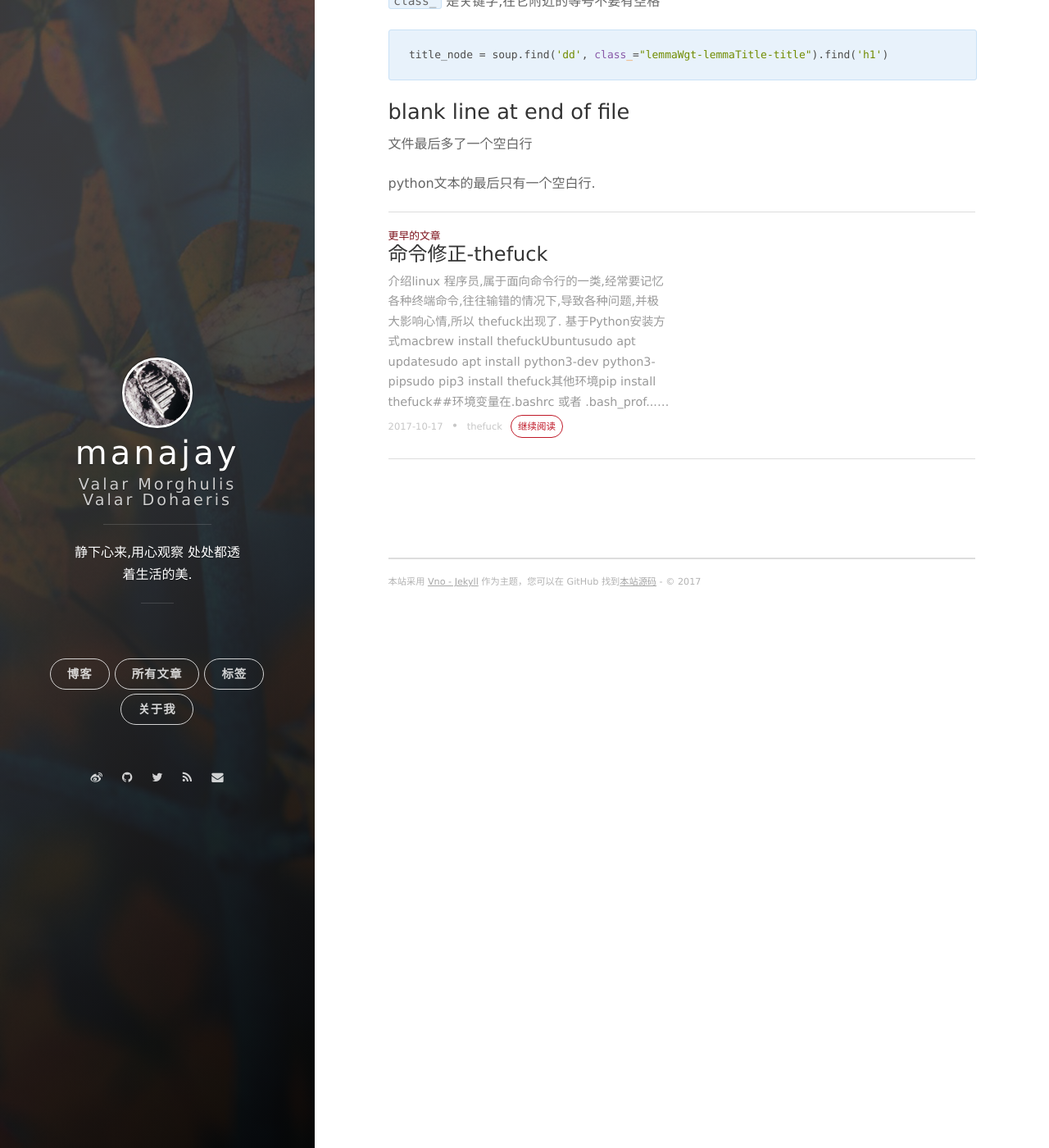
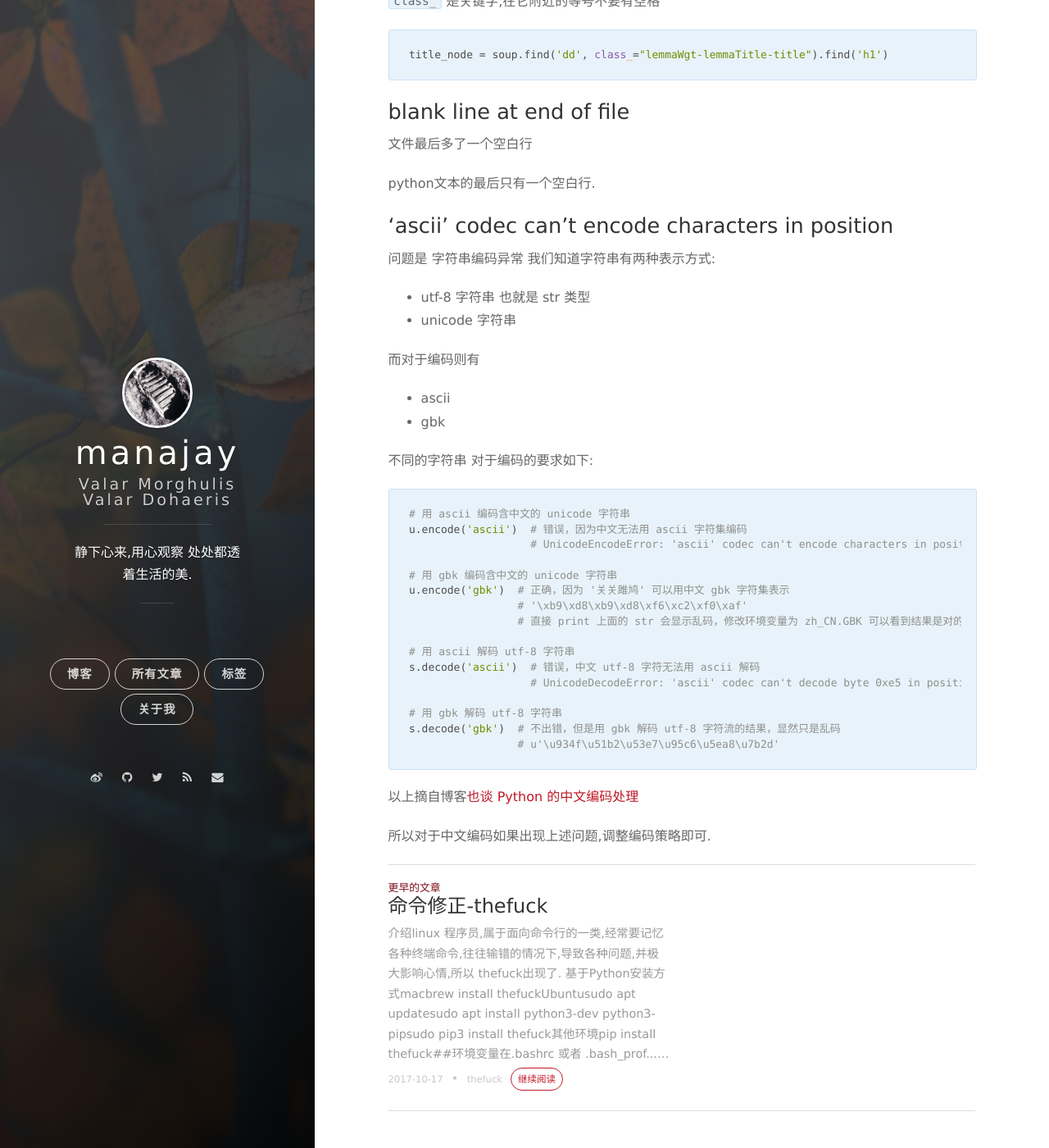
Before and after one commit to manajay/manajay.github.io, a Jekyll site: the page built from _posts/2017-10-21-python-rules.md, in a window 1280 px wide and 1400 px high, scrolled down 2249 px. Shown: the whole window at 82% size. Built offline with Jekyll 4.4.1, drawn with Linux system fonts in a browser that asks for light colours; nearby versions of some CDN libraries; comment, search, counter and statistics services are not loaded.

Commit message:
update python syntax warning

````diff
--- a/_posts/2017-10-21-python-rules.md
+++ b/_posts/2017-10-21-python-rules.md
@@ -120,3 +120,43 @@ title_node = soup.find('dd', class_="lemmaWgt-lemmaTitle-title").find('h1')
 文件最后多了一个空白行
 
 python文本的最后只有一个空白行.
+
+
+### 'ascii' codec can't encode characters in position
+
+问题是 字符串编码异常
+我们知道字符串有两种表示方式:
+
+* utf-8 字符串 也就是 str 类型
+* unicode 字符串
+
+而对于编码则有
+
+* ascii
+* gbk
+
+不同的字符串 对于编码的要求如下:
+
+
+``` python
+# 用 ascii 编码含中文的 unicode 字符串
+u.encode('ascii')  # 错误，因为中文无法用 ascii 字符集编码
+                   # UnicodeEncodeError: 'ascii' codec can't encode characters in position 0-3: ordinal not in range(128)
+
+# 用 gbk 编码含中文的 unicode 字符串
+u.encode('gbk')  # 正确，因为 '关关雎鸠' 可以用中文 gbk 字符集表示
+                 # '\xb9\xd8\xb9\xd8\xf6\xc2\xf0\xaf'
+                 # 直接 print 上面的 str 会显示乱码，修改环境变量为 zh_CN.GBK 可以看到结果是对的
+
+# 用 ascii 解码 utf-8 字符串
+s.decode('ascii')  # 错误，中文 utf-8 字符无法用 ascii 解码
+                   # UnicodeDecodeError: 'ascii' codec can't decode byte 0xe5 in position 0: ordinal not in range(128)
+
+# 用 gbk 解码 utf-8 字符串
+s.decode('gbk')  # 不出错，但是用 gbk 解码 utf-8 字符流的结果，显然只是乱码
+                 # u'\u934f\u51b2\u53e7\u95c6\u5ea8\u7b2d'
+```
+
+以上摘自博客[也谈 Python 的中文编码处理](http://in355hz.iteye.com/blog/1860787)
+
+所以对于中文编码如果出现上述问题,调整编码策略即可.
````
